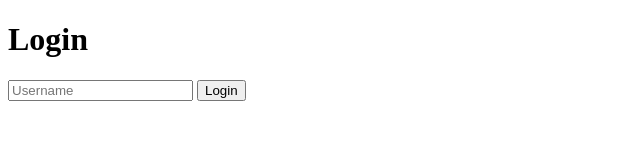
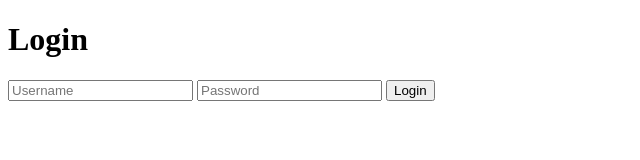
Before and after one commit to ajcloudandsystems/web-project, a plain HTML site: page login.html in a window 1280 px wide. Shown: the whole page, without its empty margins (0-640 px from the left). Drawn offline with Linux system fonts and the light colour scheme.

Commit message:
added password field

```diff
--- a/login.html
+++ b/login.html
@@ -12,6 +12,7 @@
     <form action="">
         <p>
             <input type="text" name="" id="" placeholder="Username">
+            <input type="password" name="" id="" placeholder="Password">
             <button>Login</button>
         </p>
     </form>
```
